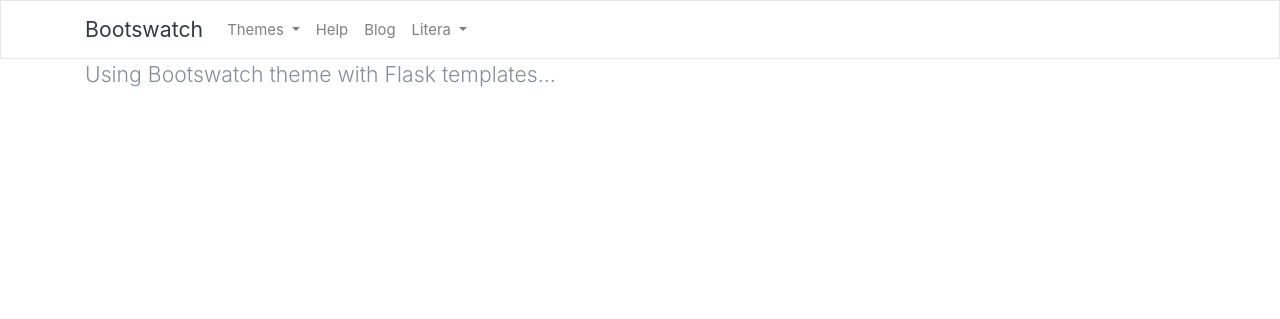
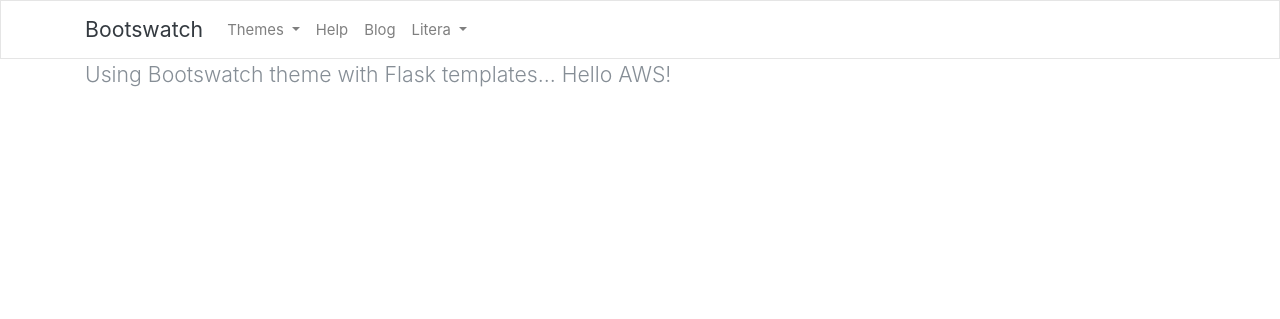
Before and after one commit to christurori/flask-app-demo, a Flask app: page / in a window 1280 px wide. Shown: the top 319 px of the page. Run offline with Flask 2, Linux system fonts and the light colour scheme; some libraries are stand-ins or nearby versions.

Commit message:
updated home message

```diff
--- a/src/templates/index.html
+++ b/src/templates/index.html
@@ -6,7 +6,7 @@
     <div class="row">
       <div class="col-lg-8 col-md-7 col-sm-6">
         <h1>Flask App Demo</h1>
-        <p class="lead">Using Bootswatch theme with Flask templates...</p>
+        <p class="lead">Using Bootswatch theme with Flask templates... Hello AWS!</p>
       </div>
     </div>
   </div>
```
Also changed, not shown: src/.gitlab-ci.yml (added).
